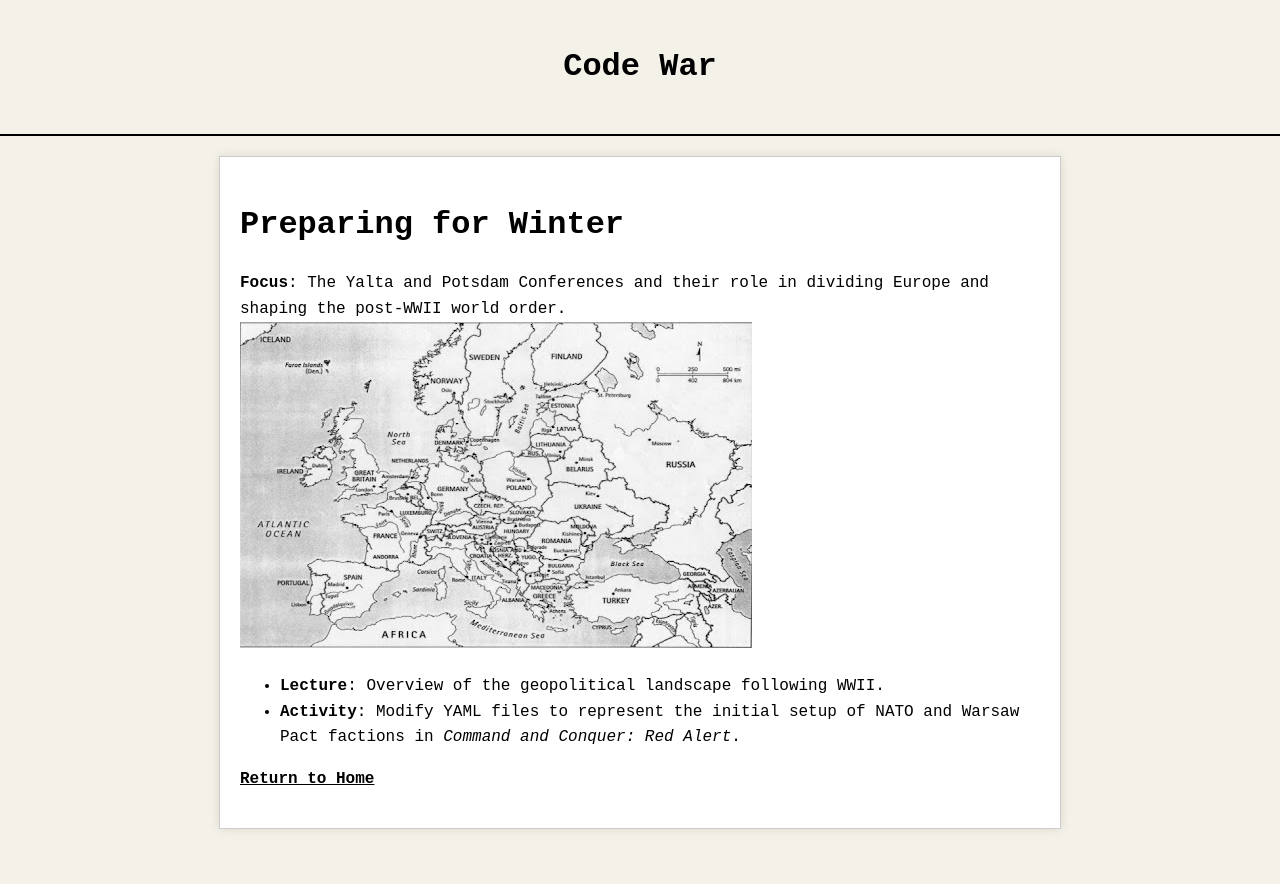
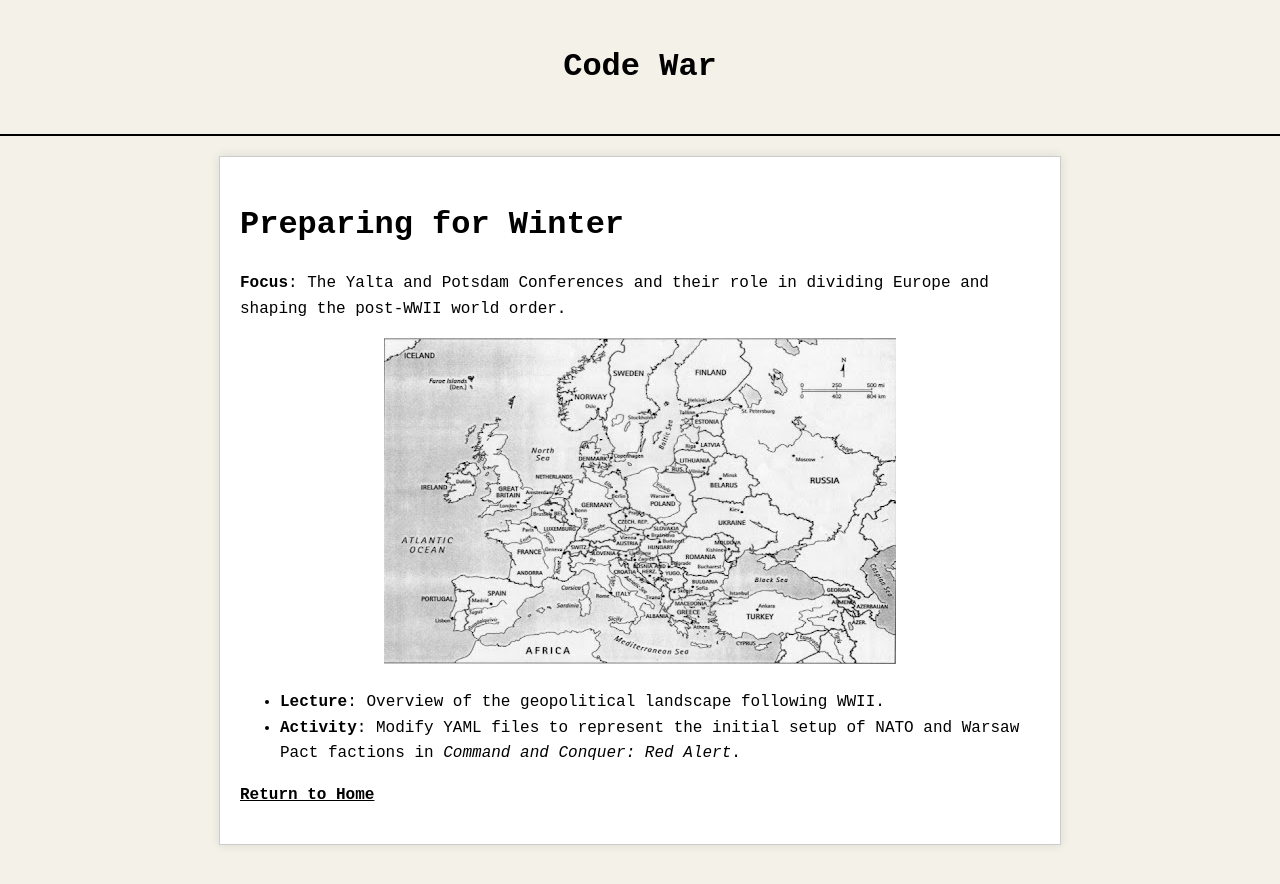
Before and after one commit to jboyce1/CodeWar, a Jekyll site: the page built from classes/PreparingForWinter.md, in a window 1280 px wide. Shown: the top 884 px of the page. Built offline with Jekyll 4.4.1, drawn with Linux system fonts in a browser that asks for light colours.

Commit message:
Update PreparingForWinter.md

```diff
--- a/classes/PreparingForWinter.md
+++ b/classes/PreparingForWinter.md
@@ -6,7 +6,11 @@ title: Preparing for Winter
 # Preparing for Winter
 
 **Focus**: The Yalta and Potsdam Conferences and their role in dividing Europe and shaping the post-WWII world order.
-![1946 Europe Political Map]({{ '/classes/PreparingForWinter/1946_Europe_Political.jpg' | relative_url }})
+
+<div style="text-align: center;">
+  <img src="{{ '/classes/PreparingForWinter/1946_Europe_Political.jpg' | relative_url }}" alt="1946 Europe Political Map" style="max-width: 80%; height: auto;">
+</div>
+
 - **Lecture**: Overview of the geopolitical landscape following WWII.
 - **Activity**: Modify YAML files to represent the initial setup of NATO and Warsaw Pact factions in *Command and Conquer: Red Alert*.
 
```
